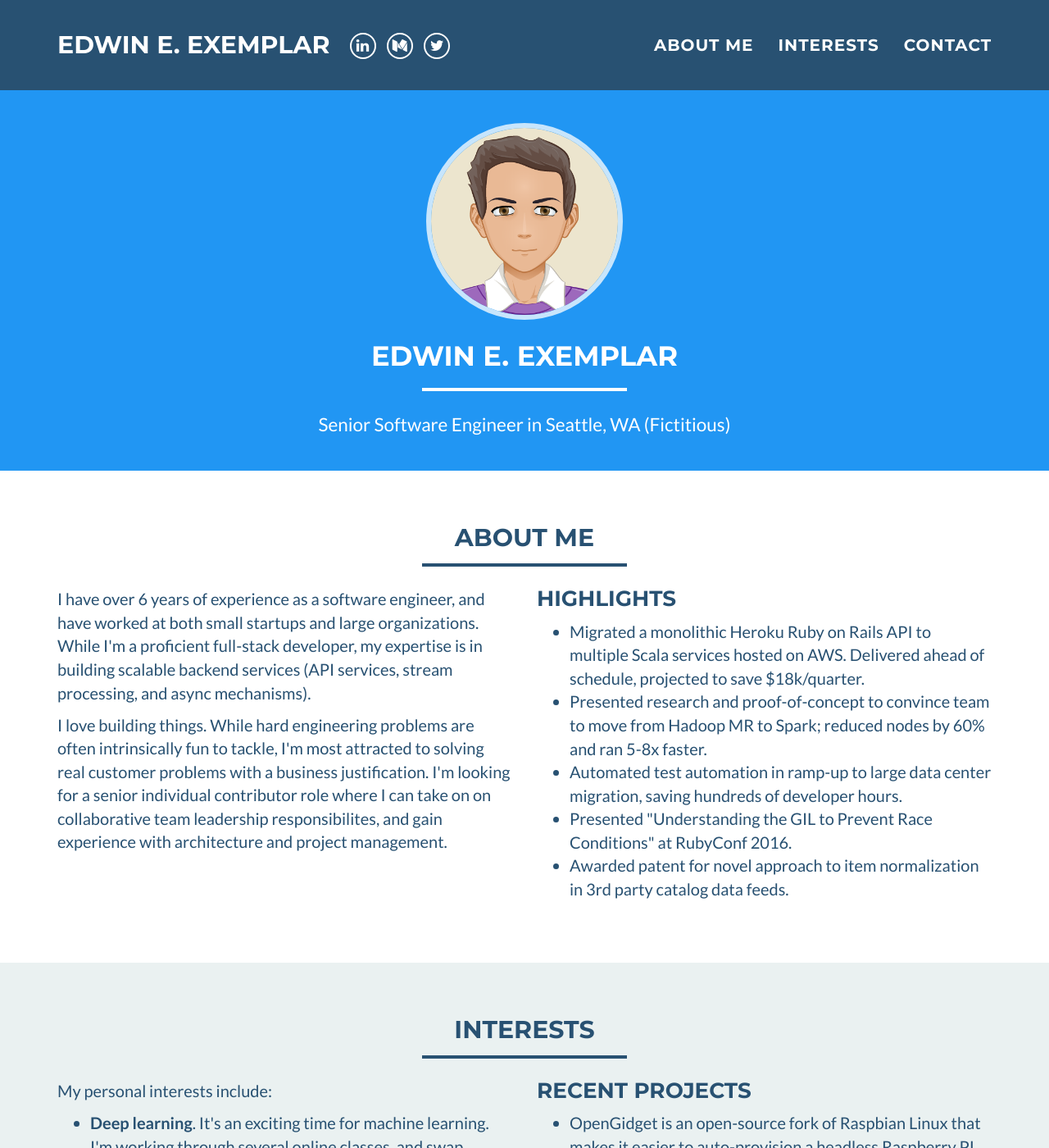
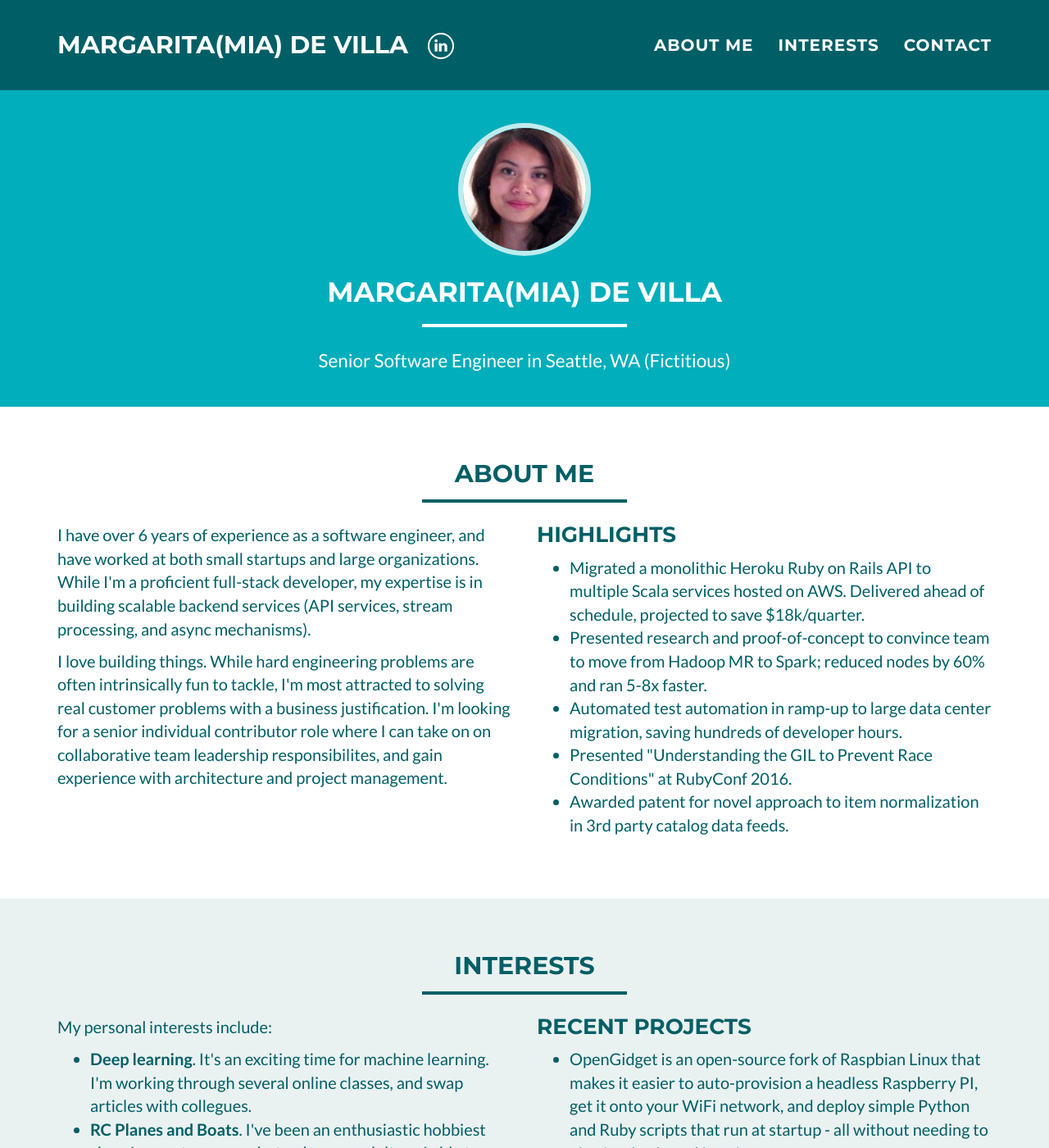
Before and after one commit to miadevilla/miadevilla.github.io, a Jekyll site: the page built from index.html, in a window 1280 px wide and 1400 px high. Shown: the whole window at 82% size. Built offline with Jekyll 4.4.1, drawn with Linux system fonts in a browser that asks for light colours; part of the change alters nothing that is shown; some of the changed text lies outside the part shown.

Commit message:
photo updated. colors updated.

```diff
--- a/_config.yml
+++ b/_config.yml
@@ -1,8 +1,8 @@
 # Site settings
-name: Edwin E. Exemplar
-email: edwin+contactme@someemail.com
+name: Margarita(Mia) de Villa
+email: miadevilla@gmail.com
 #canonical_url: https://edwinexemplar.com
-keywords: "Software Engineer, Python, Ruby, Machine Learning, Deep Learning, Startups, Agile, Pair Programming"
+keywords: "Social Media, Influencers"
 skills: "Senior Software Engineer in Seattle, WA (Fictitious)"
 baseurl:
 
@@ -10,11 +10,11 @@ baseurl:
 # You should replace these with your social networks, of course. :)
 social:
   - title: linkedin
-    url: https://www.linkedin.com/in/cgroom/
-  - title: medium
-    url: https://medium.com/@cgroom
-  - title: twitter
-    url: https://twitter.com/chuck_groom
+    url: https://www.linkedin.com/in/margarita-mia-de-villa-ba745214/
+  # - title: medium
+  #   url: https://medium.com/@cgroom
+  # - title: twitter
+  #   url: https://twitter.com/chuck_groom
 
 # Google webmaster tools
 google_verify:
@@ -24,10 +24,10 @@ bing_verify:
 
 # Color settings (hex-codes without the leading hash-tag)
 color:
-  primary: 2196F3
-  primary-rgb: "33, 150, 243"
-  secondary: 285172
-  secondary-dark: 29455b
+  primary: 00aebc
+  primary-rgb: "0, 174, 188"
+  secondary: 005f66
+  secondary-dark: 005f66
   section-tout: eaf1f1
 
 
--- a/_layouts/default.html
+++ b/_layouts/default.html
@@ -90,8 +90,7 @@
     {% include interests.html %}
     {% include contact_form.html %}
 
-    <!-- Footer -->
-    <footer class="text-center">
+    <!-- <footer class="text-center">
         <div class="footer-below">
             <div class="container">
                 <div class="row">
@@ -101,7 +100,7 @@
                 </div>
             </div>
         </div>
-    </footer>
+    </footer> -->
 
     <!-- Scroll to Top Button (Only visible on small and extra-small screen sizes) -->
     <div class="scroll-top page-scroll visible-xs visible-sm">
```
Also changed, not shown: img/profile.png.
